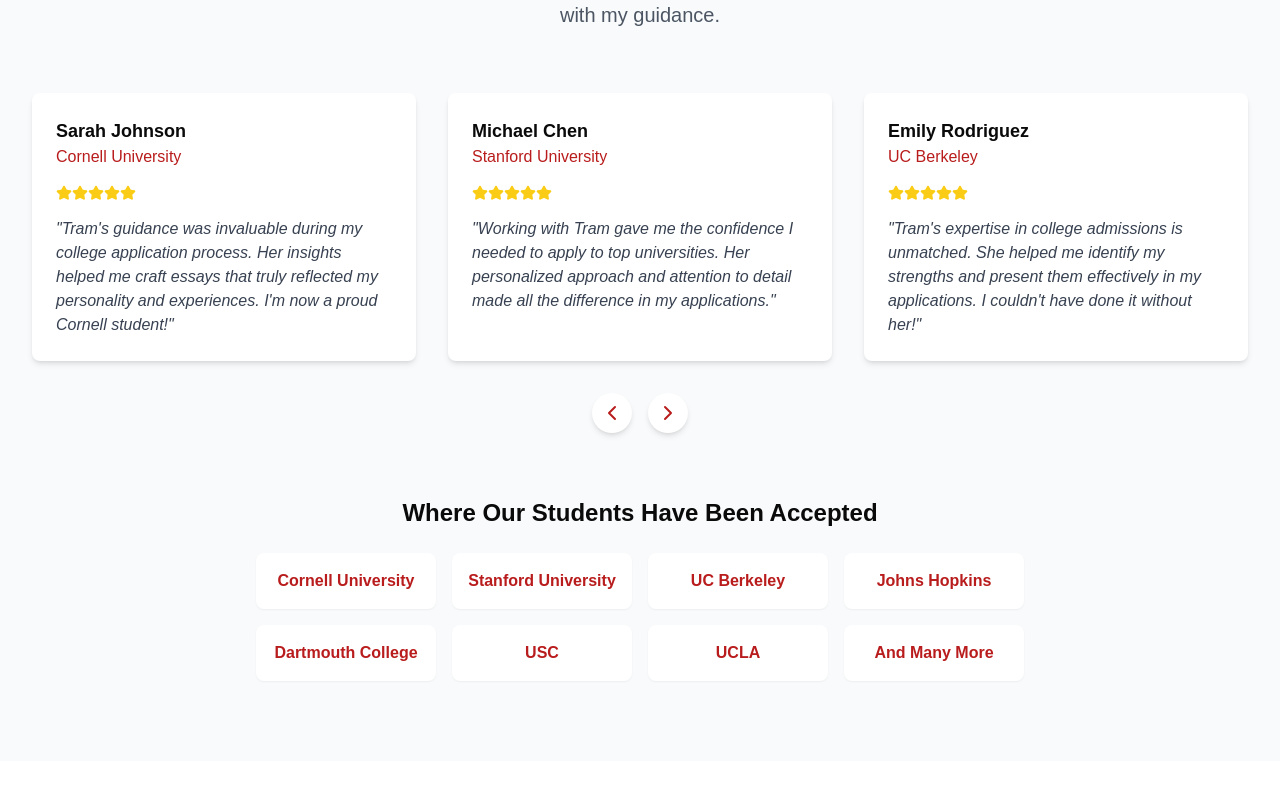
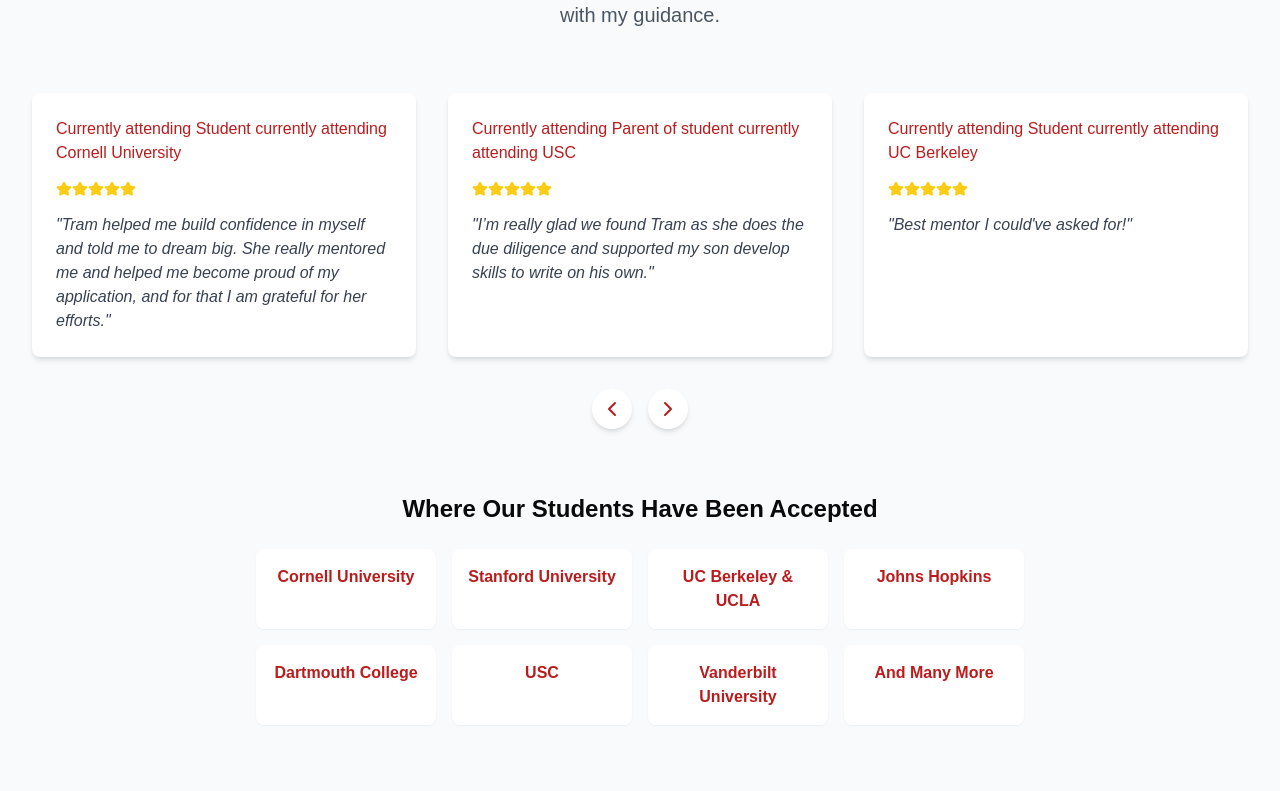
Before and after one commit to tramham/newproj, a Next.js app: page / in a window 1280 px wide. Shown: the part 3309-4100 px from the top of the page. Built offline with nearby package versions, Linux system fonts and the light colour scheme.

Commit message:
ch testimonials n errors

```diff
--- a/src/components/FAQ.tsx
+++ b/src/components/FAQ.tsx
@@ -65,7 +65,7 @@
       )
     },
     {
-      question: "What&apos;s included in the essay editing service?",
+      question: "What's included in the essay editing service?",
       answer: (
         <div>
           <p className="mb-2">
--- a/src/components/Testimonials.tsx
+++ b/src/components/Testimonials.tsx
@@ -4,37 +4,32 @@
 const testimonials = [
   {
     id: 1,
-    name: 'Sarah Johnson',
-    school: 'Cornell University',
-    quote: "Tram's guidance was invaluable during my college application process. Her insights helped me craft essays that truly reflected my personality and experiences. I'm now a proud Cornell student!",
+    school: 'Student currently attending Cornell University',
+    quote: "Tram helped me build confidence in myself and told me to dream big. She really mentored me and helped me become proud of my application, and for that I am grateful for her efforts.",
     rating: 5
   },
   {
     id: 2,
-    name: 'Michael Chen',
-    school: 'Stanford University',
-    quote: "Working with Tram gave me the confidence I needed to apply to top universities. Her personalized approach and attention to detail made all the difference in my applications.",
+    school: 'Parent of student currently attending USC',
+    quote: "I’m really glad we found Tram as she does the due diligence and supported my son develop skills to write on his own.",
     rating: 5
   },
   {
     id: 3,
-    name: 'Emily Rodriguez',
-    school: 'UC Berkeley',
-    quote: "Tram's expertise in college admissions is unmatched. She helped me identify my strengths and present them effectively in my applications. I couldn't have done it without her!",
+    school: 'Student currently attending UC Berkeley',
+    quote: "Best mentor I could've asked for!",
     rating: 5
   },
   {
     id: 4,
-    name: 'David Kim',
-    school: 'Johns Hopkins University',
-    quote: "The mock interviews and essay feedback were game-changers for my application process. Tram's guidance was instrumental in helping me get accepted to my dream school.",
+    school: 'Student currently attending Johns Hopkins Grad School',
+    quote: "Tram's guidance helped me to think deeply and reflect more. I was able to craft essays that reflected my personality and experiences",
     rating: 5
   },
   {
     id: 5,
-    name: 'Olivia Williams',
-    school: 'Dartmouth College',
-    quote: "Tram's mentorship went beyond just college applications. She helped me develop skills that I continue to use in my academic and professional life. I'm forever grateful!",
+    school: 'Student currently attending Dartmouth Grad School',
+    quote: "I was on a big time crunch but Tram was genuinely so helpful through it all. She was reassuring throughout the whole process and worked very fast to support me applying to college!",
     rating: 5
   }
 ];
@@ -43,8 +38,7 @@
   return (
     <div className="bg-white p-6 rounded-lg shadow-md h-full">
       <div className="mb-4">
-        <h4 className="font-bold text-lg">{testimonial.name}</h4>
-        <p className="text-red-700">{testimonial.school}</p>
+        <p className="text-red-700 font-medium">Currently attending {testimonial.school}</p>
       </div>
       <div className="flex mb-4">
         {[...Array(testimonial.rating)].map((_, i) => (
@@ -121,7 +115,7 @@
               <p className="font-bold text-red-700">Stanford University</p>
             </div>
             <div className="bg-white p-4 rounded-lg shadow-sm text-center">
-              <p className="font-bold text-red-700">UC Berkeley</p>
+              <p className="font-bold text-red-700">UC Berkeley & UCLA</p>
             </div>
             <div className="bg-white p-4 rounded-lg shadow-sm text-center">
               <p className="font-bold text-red-700">Johns Hopkins</p>
@@ -133,7 +127,7 @@
               <p className="font-bold text-red-700">USC</p>
             </div>
             <div className="bg-white p-4 rounded-lg shadow-sm text-center">
-              <p className="font-bold text-red-700">UCLA</p>
+              <p className="font-bold text-red-700">Vanderbilt University</p>
             </div>
             <div className="bg-white p-4 rounded-lg shadow-sm text-center">
               <p className="font-bold text-red-700">And Many More</p>
```
Also changed, not shown: public/images/cornell-campus.jpg.
